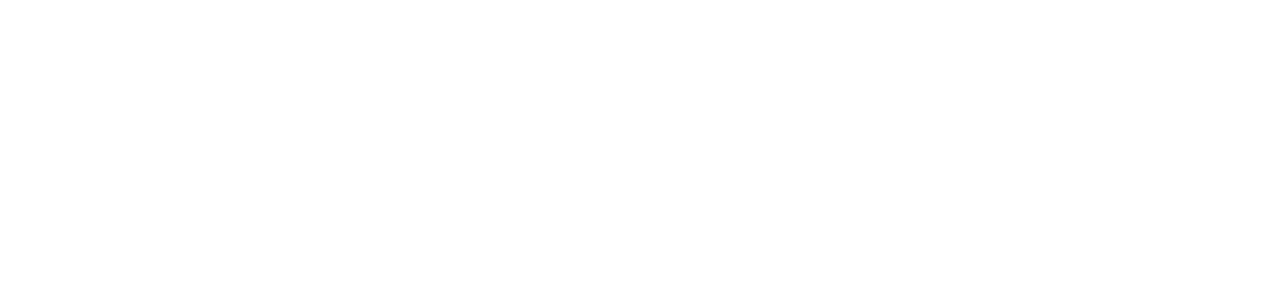
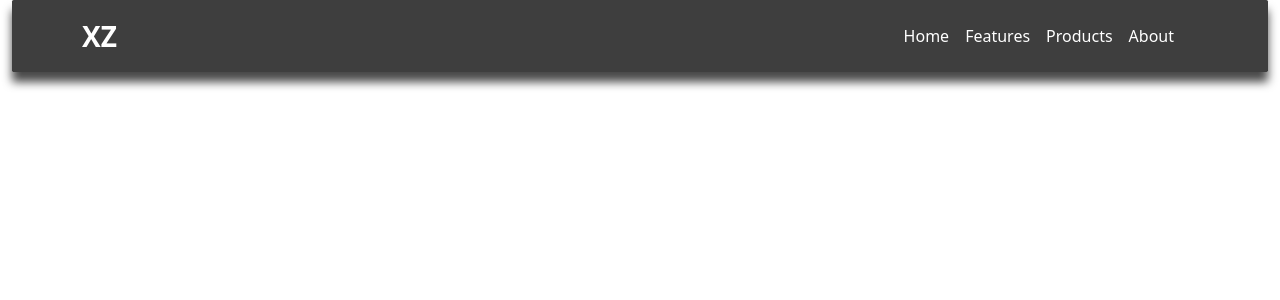
Before and after one commit to moshiur9185/MR-Shopping-Ecommerce-web, a React (Create React App) app: page /home in a window 1280 px wide. Before the commit this address had no page. Shown: the top 300 px of the page. Built offline with nearby package versions, Linux system fonts and the light colour scheme.

Commit message:
work modify

```diff
--- a/src/App.js
+++ b/src/App.js
@@ -3,11 +3,13 @@
 import 'bootstrap/dist/css/bootstrap.min.css';
 import { BrowserRouter as Router, Route, Routes } from 'react-router-dom';
 import Home from "./Component/Home/Home";
+import Navigation from './Component/Navigation/Navigation';
 
 function App() {
   return (
     <div className="App">
       <Router>
+        <Navigation/>
         <Routes>
           <Route exact path="/" element={<Home/>}/>
         </Routes>
--- a/src/Component/Home/Home.js
+++ b/src/Component/Home/Home.js
@@ -2,14 +2,14 @@
 import Feature from "../Feature/Feature";
 import Footer from "../Footer/Footer";
 import Header from "../Header/Header";
-import Navigation from "../Navigation/Navigation";
+// import Navigation from "../Navigation/Navigation";
 import Product from "../Products/Products";
 import SecondProduct from "../SecondProduct/SecondProduct";
 
 const Home = () => {
   return (
     <div>
-      <Navigation />
+      {/* <Navigation /> */}
       <Header />
       <Feature />
       <div className="text-center mt-5">
--- a/src/Component/Navigation/Navigation.css
+++ b/src/Component/Navigation/Navigation.css
@@ -1,5 +1,7 @@
 .navigation{
-    background-color: rgba(31, 29, 29, 0.836);
+    background-color: rgba(59, 59, 59, 0.986);
+    border-radius: .1rem;
+    box-shadow: 0px 10px 10px rgba(0, 0, 0, 0.719);
 }
 .logo{
     font-size: 1.75rem;
```
